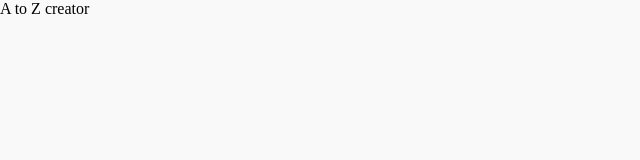
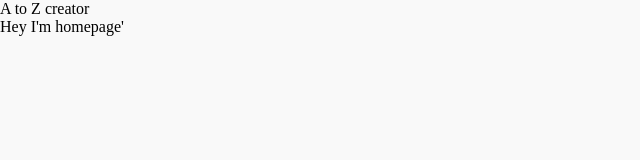
Before and after one commit to saroj-dev/A-zcreator, a React (Create React App) app in the folder client/: page / in a window 1280 px wide. Shown: the top 160 px of the page, without its empty margins (0-640 px from the left). Built offline with nearby package versions, Linux system fonts and the light colour scheme.

Commit message:
Another Commit

```diff
--- a/client/src/App.js
+++ b/client/src/App.js
@@ -1,10 +1,16 @@
 import Nav from "./Components/Nav/Nav";
 import "./Styles/GlobalCSS/GlobalCSS.css";
-
+import { BrowserRouter as Router, Switch, Route } from "react-router-dom";
+import HomePage from "./Pages/HomePage";
 const App = () => {
   return (
     <>
       <Nav />
+      <Router>
+        <Switch>
+          <Route exact path="/" component={HomePage} />
+        </Switch>
+      </Router>
     </>
   );
 };
--- /dev/null
+++ b/client/src/Pages/HomePage.js
@@ -0,0 +1,7 @@
+import React from "react";
+
+const HomePage = () => {
+  return <div>Hey I'm homepage'</div>;
+};
+
+export default HomePage;
```
